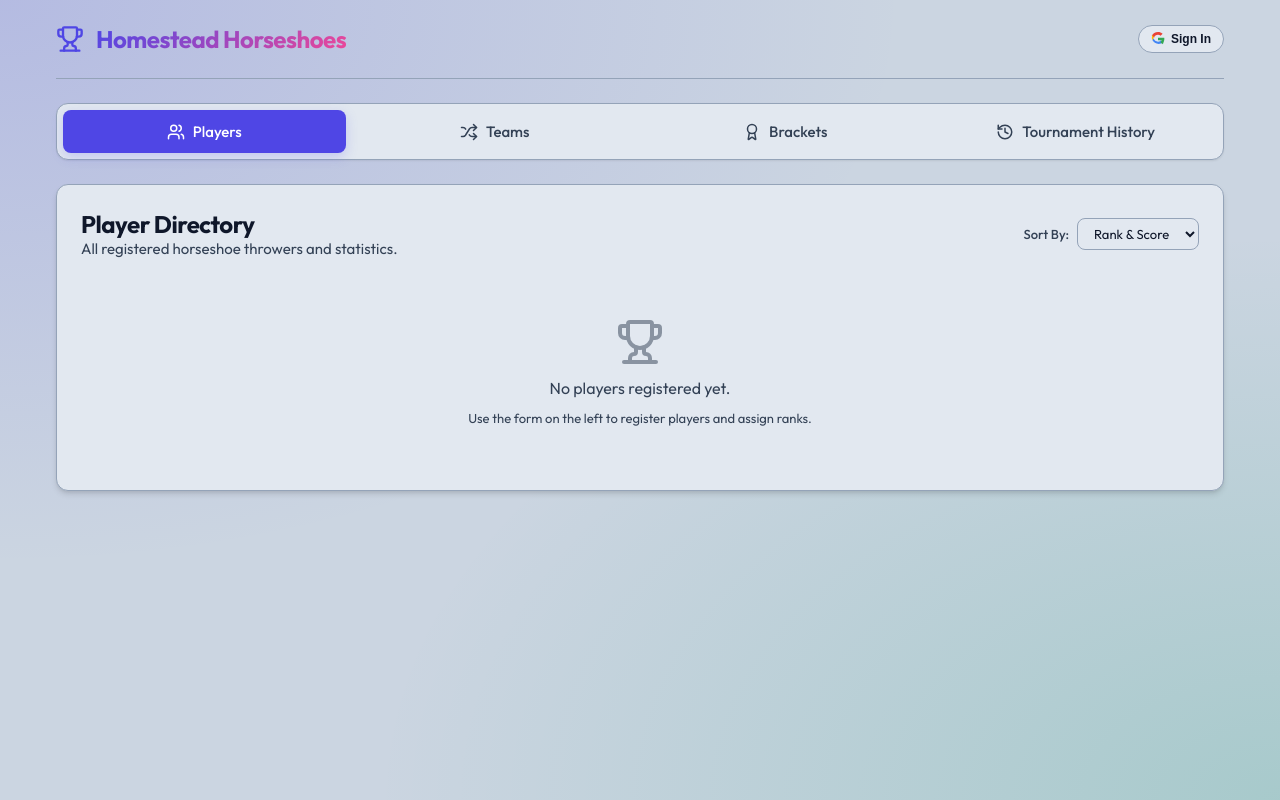
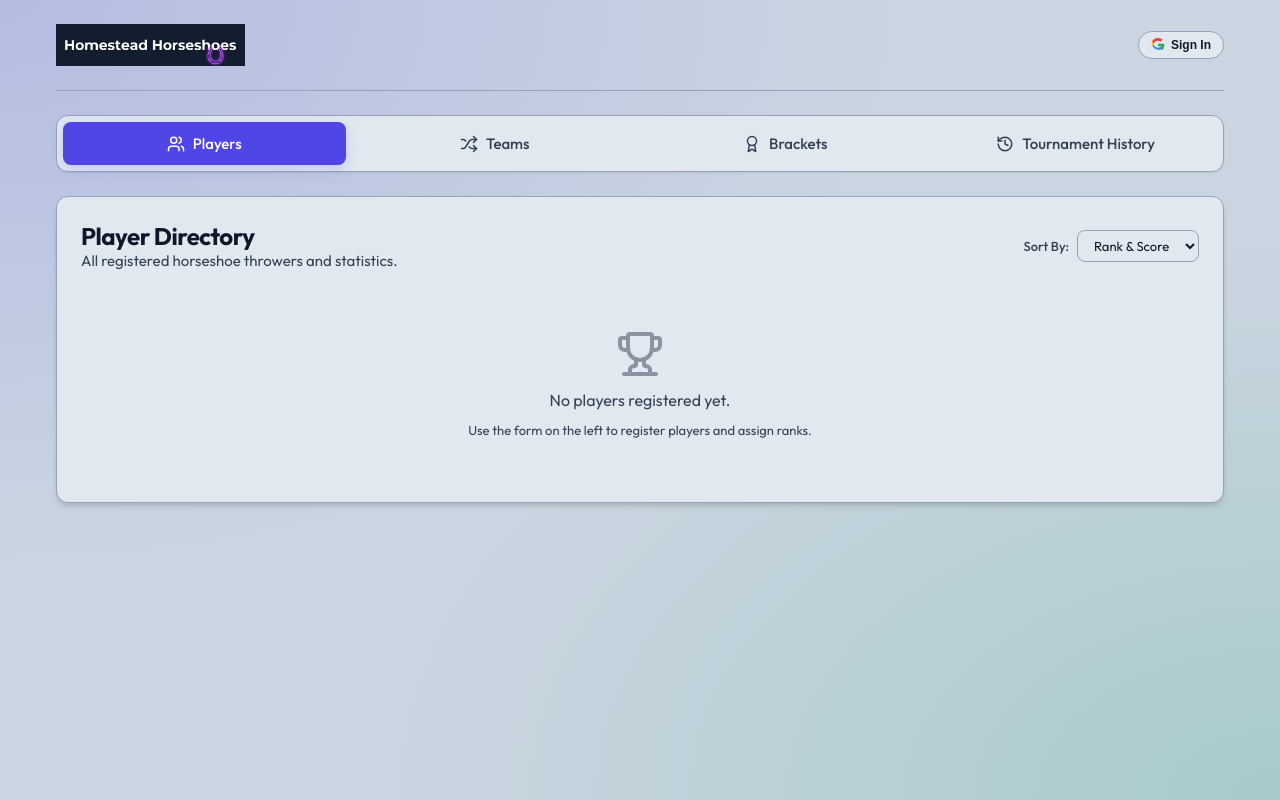
Before and after one commit to yardik/tourny-planner, a React (Vite) app: page / in a window 1280 px wide. Built offline with nearby package versions, Linux system fonts and the light colour scheme.

Commit message:
Replace header text logo with horizontal banner image

```diff
--- a/src/App.jsx
+++ b/src/App.jsx
@@ -150,8 +150,11 @@ function App() {
       {/* App Header */}
       <header className="app-header">
         <div className="header-logo">
-          <Trophy size={28} />
-          <h1>Homestead Horseshoes</h1>
+          <img
+            src="/logo-banner.png"
+            alt="Homestead Horseshoes"
+            style={{ height: "42px", display: "block", objectFit: "contain" }}
+          />
         </div>
 
         {/* Header Sync Status Pill & Toggle Switch */}
--- a/vite.config.js
+++ b/vite.config.js
@@ -14,7 +14,7 @@ export default defineConfig({
     react(),
     VitePWA({
       registerType: 'autoUpdate',
-      includeAssets: ['favicon.svg', 'icons.svg', 'icon-192.png', 'icon-512.png'],
+      includeAssets: ['favicon.svg', 'icons.svg', 'icon-192.png', 'icon-512.png', 'logo-banner.png'],
       manifest: {
         name: 'Homestead Horseshoes',
         short_name: 'Homestead Horseshoes',
```
Also changed, not shown: public/logo-banner.png (added).
